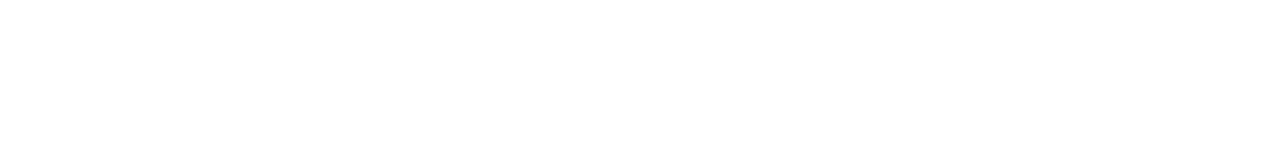
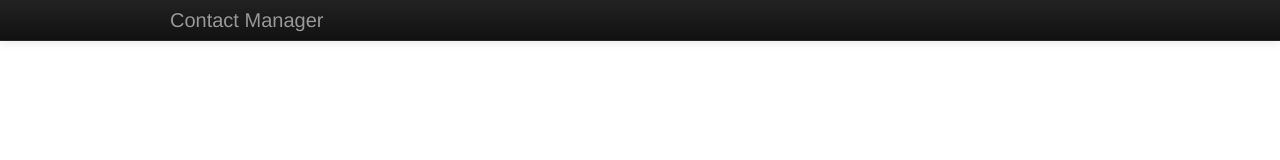
Before and after one commit to kgrabek/ContactMgr, a plain HTML site: page index.html in a window 1280 px wide. Drawn offline with Linux system fonts and the light colour scheme.

Commit message:
index.html mod

```diff
--- a/index.html
+++ b/index.html
@@ -2,9 +2,30 @@
 <html>
 <head lang="en">
     <meta charset="UTF-8">
-    <title></title>
+    <title>Test Contact Manager</title>
+    <link href="assets/css/bootstrap.css" rel="stylesheet">
 </head>
+
 <body>
 
+    <div class="navbar navbar-inverse navbar-fixed-top">
+        <div class="navbar-inner">
+            <div class="container">
+                <span class="brand">Contact Manager</span>
+            </div>
+        </div>
+    </div>
+
+    <div class="container">
+        <p>
+            Static content
+        </p>
+    </div>
+
+    <script src="assets/js/vendor/jquery.js"></script>
+    <script src="assets/js/vendor/json2.js"></script>
+    <script src="assets/js/vendor/underscore.js"></script>
+    <script src="assets/js/vendor/backbone.js"></script>
+    <script src="assets/js/vendor/backbone.marionette.js"></script>
 </body>
 </html>
```
